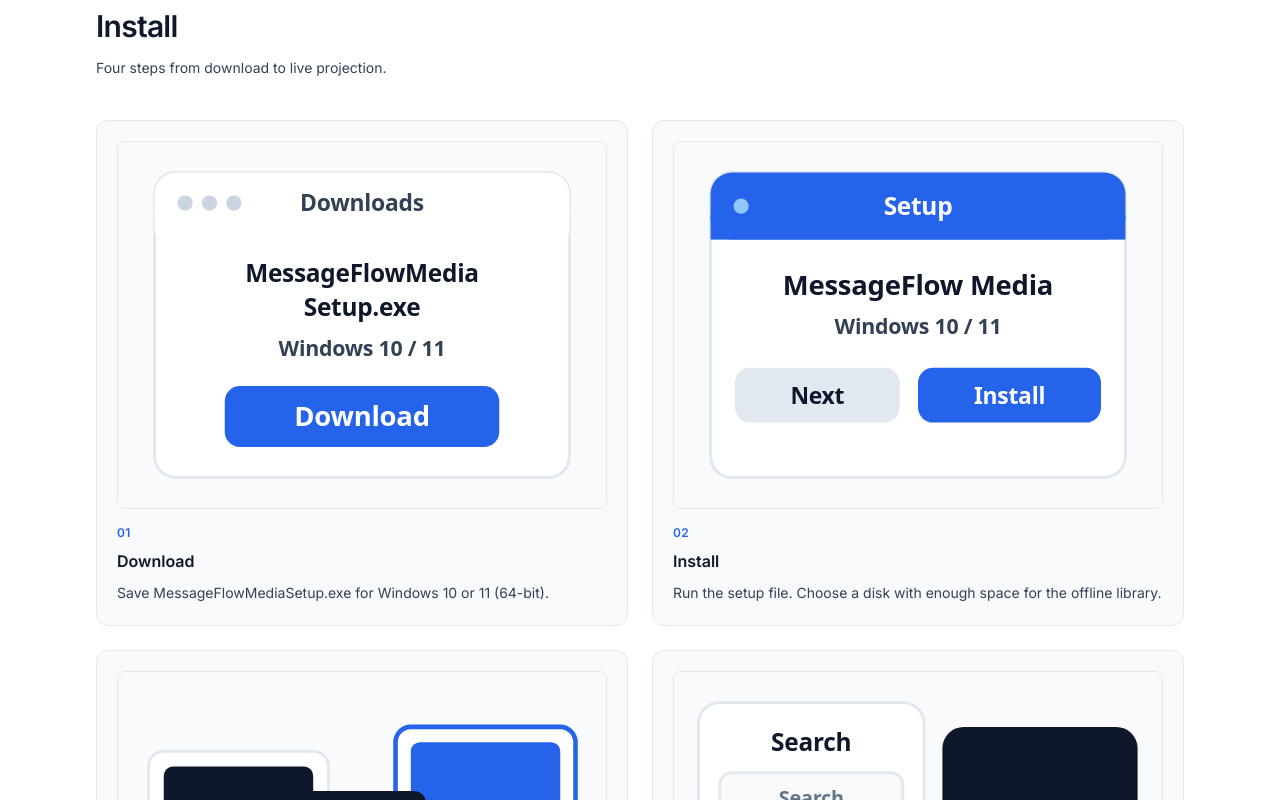
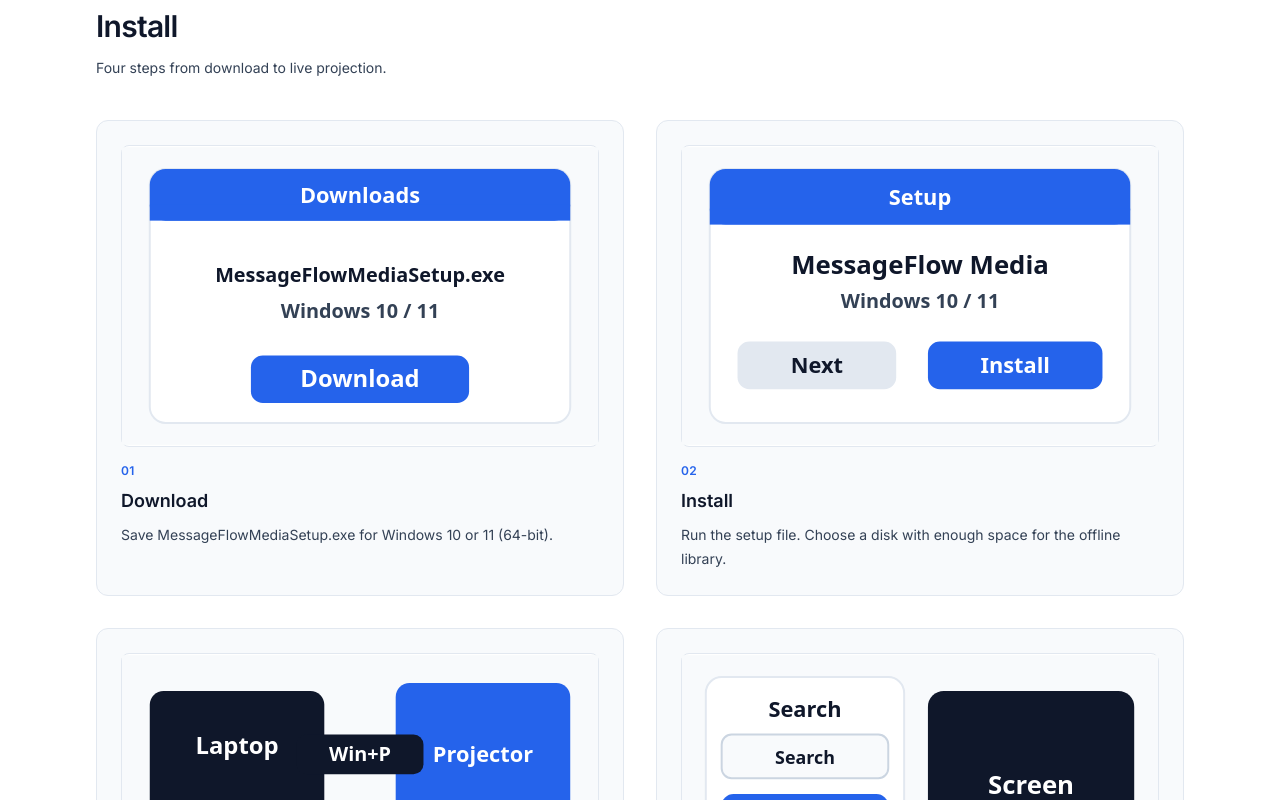
Before and after one commit to josuekb09/messageflow-media, a Next.js app in the folder website/: page / in a window 1280 px wide. Shown: the part 3780-4580 px from the top of the page. Built offline with nearby package versions, Linux system fonts and the light colour scheme; no server answers.

Commit message:
Make install guide illustrations show large readable words.
Co-authored-by: Cursor <cursoragent@cursor.com>

```diff
--- a/website/components/how-it-works.tsx
+++ b/website/components/how-it-works.tsx
@@ -17,6 +17,10 @@ type GuideProps = {
   labels: GuideLabels;
 };
 
+const textStyle = {
+  fontFamily: "ui-sans-serif, system-ui, Segoe UI, sans-serif",
+} as const;
+
 export function HowItWorks() {
   const { t } = useI18n();
 
@@ -29,21 +33,21 @@ export function HowItWorks() {
         <p className="mt-3 max-w-2xl text-sm leading-6 text-ink-secondary">
           {t.install.lead}
         </p>
-        <ol className="mt-10 grid gap-6 sm:grid-cols-2">
+        <ol className="mt-10 grid gap-8 sm:grid-cols-2">
           {t.install.steps.map((step, index) => {
             const Icon = icons[index] ?? DownloadGuide;
             return (
               <li
                 key={step.n}
-                className="rounded-xl border border-line bg-page p-5"
+                className="rounded-xl border border-line bg-page p-5 sm:p-6"
               >
-                <div className="overflow-hidden rounded-lg border border-line bg-white">
+                <div className="rounded-lg border border-line bg-white">
                   <Icon title={step.title} labels={step.labels} />
                 </div>
                 <p className="mt-4 text-xs font-semibold tracking-wide text-brand">
                   {step.n}
                 </p>
-                <p className="mt-2 text-base font-semibold text-ink">
+                <p className="mt-2 text-lg font-semibold text-ink">
                   {step.title}
                 </p>
                 <p className="mt-2 text-sm leading-6 text-ink-secondary">
@@ -67,19 +71,48 @@ function GuideFrame({
 }) {
   return (
     <svg
-      viewBox="0 0 320 240"
-      className="h-auto w-full min-h-[200px] sm:min-h-[220px]"
+      viewBox="0 0 480 300"
+      width="100%"
+      height="300"
+      className="h-[300px] w-full"
       role="img"
       aria-label={title}
+      data-guide="labeled-v3"
+      xmlns="http://www.w3.org/2000/svg"
     >
-      <rect width="320" height="240" fill="#F8FAFC" />
-      <g
-        fontFamily="ui-sans-serif, system-ui, Segoe UI, sans-serif"
-        letterSpacing="-0.01em"
-      >
-        {children}
-      </g>
+      <rect width="480" height="300" fill="#F8FAFC" />
+      {children}
     </svg>
+  );
+}
+
+function Word({
+  x,
+  y,
+  size,
+  fill,
+  children,
+  anchor = "middle",
+}: {
+  x: number;
+  y: number;
+  size: number;
+  fill: string;
+  children: ReactNode;
+  anchor?: "start" | "middle" | "end";
+}) {
+  return (
+    <text
+      x={x}
+      y={y}
+      textAnchor={anchor}
+      fontSize={size}
+      fontWeight={800}
+      fill={fill}
+      style={{ ...textStyle, fontSize: size, fontWeight: 800, fill }}
+    >
+      {children}
+    </text>
   );
 }
 
@@ -87,71 +120,30 @@ function DownloadGuide({ title, labels }: GuideProps) {
   return (
     <GuideFrame title={title}>
       <rect
-        x="24"
-        y="20"
-        width="272"
-        height="200"
-        rx="14"
+        x="28"
+        y="22"
+        width="424"
+        height="256"
+        rx="16"
         fill="#fff"
         stroke="#E2E8F0"
         strokeWidth="2"
       />
-      <rect x="24" y="20" width="272" height="40" rx="14" fill="#fff" />
-      <rect x="24" y="44" width="272" height="16" fill="#fff" />
-      <circle cx="44" cy="40" r="5" fill="#CBD5E1" />
-      <circle cx="60" cy="40" r="5" fill="#CBD5E1" />
-      <circle cx="76" cy="40" r="5" fill="#CBD5E1" />
-      <text
-        x="160"
-        y="45"
-        textAnchor="middle"
-        fontSize="15"
-        fontWeight="700"
-        fill="#334155"
-      >
+      <rect x="28" y="22" width="424" height="52" rx="16" fill="#2563EB" />
+      <rect x="28" y="58" width="424" height="16" fill="#2563EB" />
+      <Word x={240} y={56} size={22} fill="#FFFFFF">
         {labels.badge}
-      </text>
-      <text
-        x="160"
-        y="92"
-        textAnchor="middle"
-        fontSize="16"
-        fontWeight="700"
-        fill="#0F172A"
-      >
-        MessageFlowMedia
-      </text>
-      <text
-        x="160"
-        y="114"
-        textAnchor="middle"
-        fontSize="16"
-        fontWeight="700"
-        fill="#0F172A"
-      >
-        Setup.exe
-      </text>
-      <text
-        x="160"
-        y="140"
-        textAnchor="middle"
-        fontSize="14"
-        fontWeight="600"
-        fill="#334155"
-      >
+      </Word>
+      <Word x={240} y={136} size={20} fill="#0F172A">
+        MessageFlowMediaSetup.exe
+      </Word>
+      <Word x={240} y={172} size={20} fill="#334155">
         {labels.secondary}
-      </text>
-      <rect x="70" y="160" width="180" height="40" rx="10" fill="#2563EB" />
-      <text
-        x="160"
-        y="186"
-        textAnchor="middle"
-        fontSize="18"
-        fontWeight="700"
-        fill="#fff"
-      >
+      </Word>
+      <rect x="130" y="210" width="220" height="48" rx="12" fill="#2563EB" />
+      <Word x={240} y={242} size={24} fill="#FFFFFF">
         {labels.action}
-      </text>
+      </Word>
     </GuideFrame>
   );
 }
@@ -160,70 +152,34 @@ function InstallGuide({ title, labels }: GuideProps) {
   return (
     <GuideFrame title={title}>
       <rect
-        x="24"
-        y="20"
-        width="272"
-        height="200"
-        rx="14"
+        x="28"
+        y="22"
+        width="424"
+        height="256"
+        rx="16"
         fill="#fff"
         stroke="#E2E8F0"
         strokeWidth="2"
       />
-      <rect x="24" y="20" width="272" height="44" rx="14" fill="#2563EB" />
-      <rect x="24" y="48" width="272" height="16" fill="#2563EB" />
-      <circle cx="44" cy="42" r="5" fill="#93C5FD" />
-      <text
-        x="160"
-        y="48"
-        textAnchor="middle"
-        fontSize="16"
-        fontWeight="700"
-        fill="#fff"
-      >
+      <rect x="28" y="22" width="424" height="56" rx="16" fill="#2563EB" />
+      <rect x="28" y="62" width="424" height="16" fill="#2563EB" />
+      <Word x={240} y={58} size={22} fill="#FFFFFF">
         {labels.secondary}
-      </text>
-      <text
-        x="160"
-        y="100"
-        textAnchor="middle"
-        fontSize="18"
-        fontWeight="700"
-        fill="#0F172A"
-      >
+      </Word>
+      <Word x={240} y={128} size={26} fill="#0F172A">
         {labels.primary}
-      </text>
-      <text
-        x="160"
-        y="126"
-        textAnchor="middle"
-        fontSize="14"
-        fontWeight="600"
-        fill="#334155"
-      >
+      </Word>
+      <Word x={240} y={162} size={20} fill="#334155">
         Windows 10 / 11
-      </text>
-      <rect x="40" y="148" width="108" height="36" rx="10" fill="#E2E8F0" />
-      <text
-        x="94"
-        y="172"
-        textAnchor="middle"
-        fontSize="15"
-        fontWeight="700"
-        fill="#0F172A"
-      >
+      </Word>
+      <rect x="56" y="196" width="160" height="48" rx="12" fill="#E2E8F0" />
+      <Word x={136} y={228} size={22} fill="#0F172A">
         {labels.badge}
-      </text>
-      <rect x="160" y="148" width="120" height="36" rx="10" fill="#2563EB" />
-      <text
-        x="220"
-        y="172"
-        textAnchor="middle"
-        fontSize="15"
-        fontWeight="700"
-        fill="#fff"
-      >
+      </Word>
+      <rect x="248" y="196" width="176" height="48" rx="12" fill="#2563EB" />
+      <Word x={336} y={228} size={22} fill="#FFFFFF">
         {labels.action}
-      </text>
+      </Word>
     </GuideFrame>
   );
 }
@@ -232,71 +188,37 @@ function ExtendGuide({ title, labels }: GuideProps) {
   return (
     <GuideFrame title={title}>
       <rect
-        x="20"
-        y="52"
-        width="118"
-        height="78"
-        rx="10"
-        fill="#fff"
-        stroke="#E2E8F0"
-        strokeWidth="2"
+        x="28"
+        y="36"
+        width="176"
+        height="128"
+        rx="14"
+        fill="#0F172A"
       />
-      <rect x="30" y="62" width="98" height="50" rx="6" fill="#0F172A" />
-      <rect x="58" y="130" width="42" height="8" rx="2" fill="#CBD5E1" />
-      <text
-        x="79"
-        y="164"
-        textAnchor="middle"
-        fontSize="16"
-        fontWeight="700"
-        fill="#0F172A"
-      >
+      <Word x={116} y={100} size={24} fill="#FFFFFF">
         {labels.primary}
-      </text>
+      </Word>
+      <rect x="86" y="168" width="60" height="10" rx="3" fill="#CBD5E1" />
       <rect
-        x="182"
-        y="36"
-        width="118"
-        height="94"
-        rx="10"
-        fill="#fff"
-        stroke="#2563EB"
-        strokeWidth="3"
+        x="276"
+        y="28"
+        width="176"
+        height="144"
+        rx="14"
+        fill="#2563EB"
       />
-      <rect x="192" y="46" width="98" height="66" rx="6" fill="#2563EB" />
-      <rect x="220" y="130" width="42" height="8" rx="2" fill="#93C5FD" />
-      <text
-        x="241"
-        y="164"
-        textAnchor="middle"
-        fontSize="16"
-        fontWeight="700"
-        fill="#0F172A"
-      >
+      <Word x={364} y={108} size={22} fill="#FFFFFF">
         {labels.secondary}
-      </text>
-      <rect x="118" y="78" width="84" height="28" rx="8" fill="#0F172A" />
-      <text
-        x="160"
-        y="97"
-        textAnchor="middle"
-        fontSize="14"
-        fontWeight="700"
-        fill="#fff"
-      >
+      </Word>
+      <rect x="326" y="176" width="76" height="10" rx="3" fill="#93C5FD" />
+      <rect x="176" y="80" width="128" height="40" rx="10" fill="#0F172A" />
+      <Word x={240} y={107} size={20} fill="#FFFFFF">
         {labels.badge}
-      </text>
-      <rect x="94" y="184" width="132" height="36" rx="10" fill="#2563EB" />
-      <text
-        x="160"
-        y="208"
-        textAnchor="middle"
-        fontSize="18"
-        fontWeight="700"
-        fill="#fff"
-      >
+      </Word>
+      <rect x="150" y="216" width="180" height="48" rx="12" fill="#2563EB" />
+      <Word x={240} y={248} size={24} fill="#FFFFFF">
         {labels.action}
-      </text>
+      </Word>
     </GuideFrame>
   );
 }
@@ -305,95 +227,46 @@ function ProjectGuide({ title, labels }: GuideProps) {
   return (
     <GuideFrame title={title}>
       <rect
-        x="16"
-        y="20"
-        width="148"
-        height="200"
-        rx="14"
+        x="24"
+        y="22"
+        width="200"
+        height="256"
+        rx="16"
         fill="#fff"
         stroke="#E2E8F0"
         strokeWidth="2"
       />
-      <text
-        x="90"
-        y="52"
-        textAnchor="middle"
-        fontSize="16"
-        fontWeight="700"
-        fill="#0F172A"
-      >
+      <Word x={124} y={62} size={22} fill="#0F172A">
         {labels.primary}
-      </text>
+      </Word>
       <rect
-        x="30"
-        y="66"
-        width="120"
-        height="32"
-        rx="8"
+        x="40"
+        y="80"
+        width="168"
+        height="44"
+        rx="10"
         fill="#F8FAFC"
-        stroke="#E2E8F0"
+        stroke="#CBD5E1"
         strokeWidth="2"
       />
-      <text
-        x="90"
-        y="87"
-        textAnchor="middle"
-        fontSize="13"
-        fontWeight="600"
-        fill="#64748B"
-      >
+      <Word x={124} y={110} size={18} fill="#0F172A">
         {labels.primary}
-      </text>
-      <rect x="30" y="112" width="120" height="36" rx="10" fill="#2563EB" />
-      <text
-        x="90"
-        y="136"
-        textAnchor="middle"
-        fontSize="15"
-        fontWeight="700"
-        fill="#fff"
-      >
+      </Word>
+      <rect x="40" y="140" width="168" height="46" rx="12" fill="#2563EB" />
+      <Word x={124} y={171} size={22} fill="#FFFFFF">
         {labels.action}
-      </text>
-      <rect x="42" y="164" width="96" height="28" rx="8" fill="#0F172A" />
-      <text
-        x="90"
-        y="183"
-        textAnchor="middle"
-        fontSize="14"
-        fontWeight="700"
-        fill="#fff"
-      >
+      </Word>
+      <rect x="52" y="202" width="144" height="40" rx="10" fill="#0F172A" />
+      <Word x={124} y={229} size={20} fill="#FFFFFF">
         {labels.badge}
-      </text>
-      <rect
-        x="176"
-        y="36"
-        width="128"
-        height="168"
-        rx="14"
-        fill="#0F172A"
-      />
-      <text
-        x="240"
-        y="118"
-        textAnchor="middle"
-        fontSize="18"
-        fontWeight="700"
-        fill="#F8FAFC"
-      >
+      </Word>
+      <rect x="248" y="36" width="208" height="228" rx="16" fill="#0F172A" />
+      <Word x={352} y={140} size={26} fill="#FFFFFF">
         {labels.secondary}
-      </text>
-      <text
-        x="240"
-        y="144"
-        textAnchor="middle"
-        fontSize="13"
-        fontWeight="600"
-        fill="#93C5FD"
-      >
+      </Word>
+      <Word x={352} y={176} size={22} fill="#FFFFFF">
         {labels.action}
-      </text>
+      </Word>
     </GuideFrame>
   );
 }
```
Also changed, not shown: website/vercel.json.
